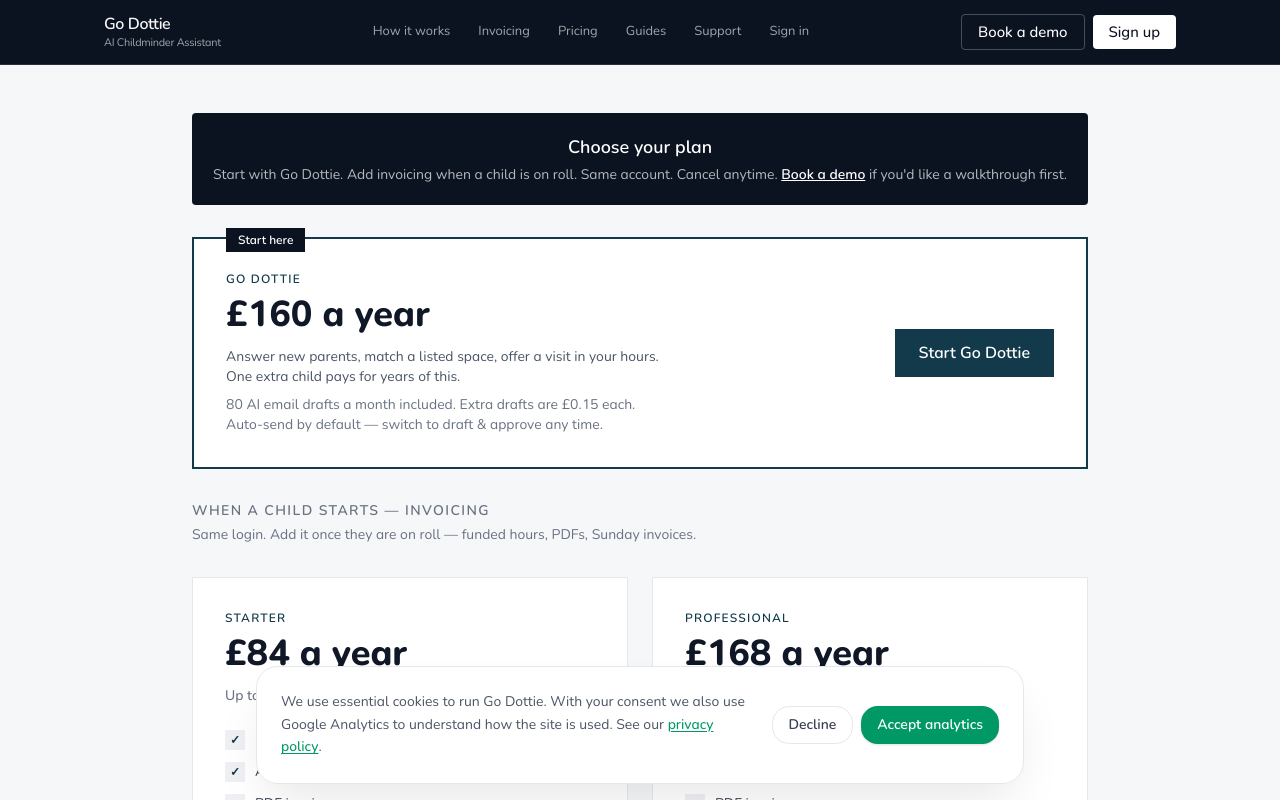
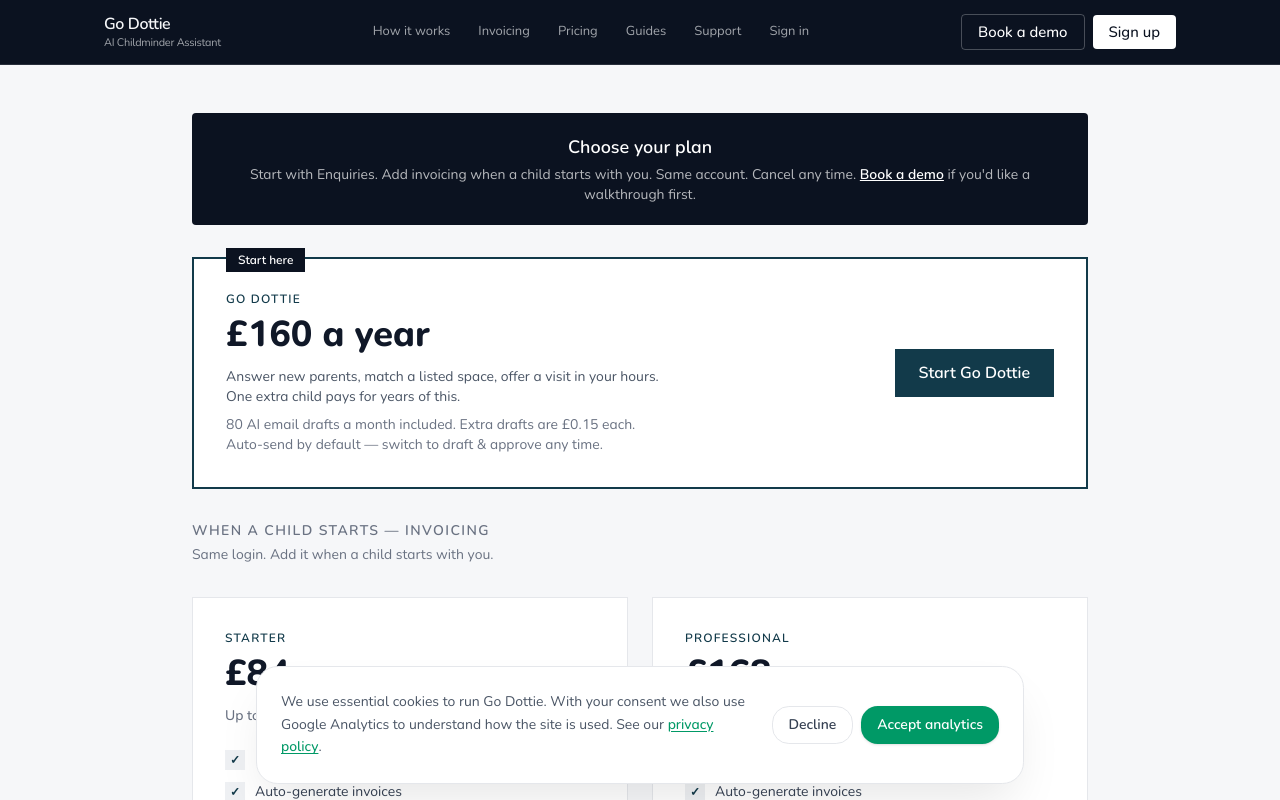
Before and after one commit to erhantimur-dbd/invoicing-for-childminders, a Next.js app: page /subscribe in a window 1280 px wide. Shown: the top 800 px of the page. Built offline with nearby package versions, Linux system fonts and the light colour scheme; no server answers.

Commit message:
Retire the on-roll phrase in user-facing copy.
Subscribe now says a child starts with you, and the place-offer email and enquiry signup prompt use the same wording.

Co-authored-by: erhantimur-dbd <erhantimur-dbd@users.noreply.github.com>

```diff
--- a/src/app/(dashboard)/enquiries/[id]/ProspectDetail.tsx
+++ b/src/app/(dashboard)/enquiries/[id]/ProspectDetail.tsx
@@ -272,12 +272,12 @@ export default function ProspectDetail({
       {prospect.stage === 'accepted' ? (
         <div className="rounded-2xl bg-amber-50 border border-amber-200 p-4 text-sm text-amber-900 space-y-2">
           <p className="font-semibold">Waiting for the parent to complete signup</p>
-          <p>They have a 7-day link. You can still add them yourself if they are already on roll.</p>
+          <p>They have a 7-day link. You can still add them yourself if they have already started with you.</p>
           <Link
             href={addToInvoicingHref({ invoicingActive, prospectId: prospect.id })}
             className="inline-flex items-center h-10 px-4 rounded-xl bg-emerald-600 hover:bg-emerald-700 text-white text-sm font-medium"
           >
-            Already on roll
+            Already started with you
           </Link>
         </div>
       ) : null}
--- a/src/app/subscribe/subscribe-client.tsx
+++ b/src/app/subscribe/subscribe-client.tsx
@@ -146,7 +146,7 @@ export default function SubscribePage({ paymentsOpen = true }: { paymentsOpen?:
             <span className="font-semibold text-lg">Choose your plan</span>
           </div>
           <p className="text-white/70 text-sm">
-            Start with Go Dottie. Add invoicing when a child is on roll. Same account. Cancel anytime.
+            Start with Enquiries. Add invoicing when a child starts with you. Same account. Cancel any time.
             {' '}
             <Link href="/demo" className="underline font-semibold text-white">
               Book a demo
@@ -223,7 +223,7 @@ export default function SubscribePage({ paymentsOpen = true }: { paymentsOpen?:
 
       <div>
         <p className="text-sm font-semibold text-gray-500 uppercase tracking-widest">When a child starts — invoicing</p>
-        <p className="text-gray-500 text-sm mt-1">Same login. Add it once they are on roll — funded hours, PDFs, Sunday invoices.</p>
+        <p className="text-gray-500 text-sm mt-1">Same login. Add it when a child starts with you.</p>
       </div>
 
       {/* Plan cards */}
--- a/src/lib/email/templates.ts
+++ b/src/lib/email/templates.ts
@@ -413,7 +413,7 @@ export function placeOfferEmail(input: {
   const content = `
     <h1 style="margin:0 0 12px;font-size:22px;font-weight:700;color:#111827;">You have been offered a place${esc(child)}</h1>
     <p style="margin:0 0 16px;font-size:15px;line-height:1.6;color:#374151;">
-      Hi ${esc(parent)}, ${esc(cm)} would like you to complete a short signup form so they can get you on roll.
+      Hi ${esc(parent)}, ${esc(cm)} would like you to complete a short signup form so your child can start with them.
       ${esc(extra)}
     </p>
     ${ctaButton('Complete signup', input.formUrl)}
```
